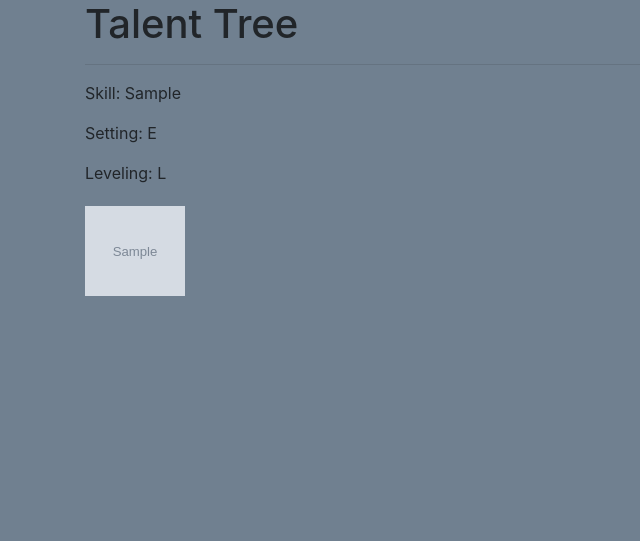
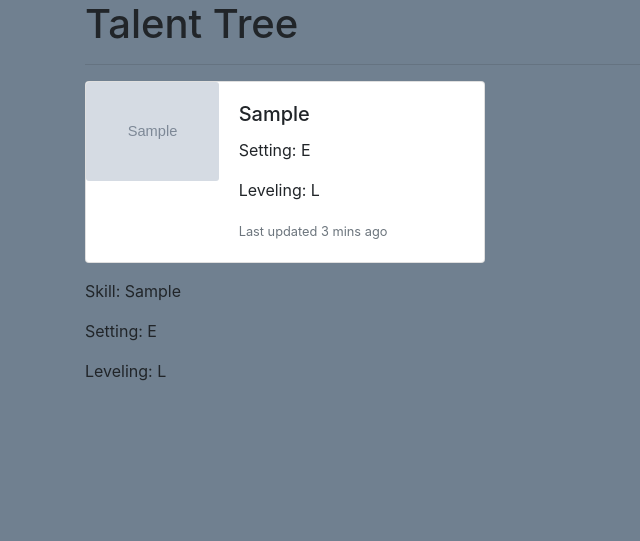
Before and after one commit to ak89mkii/Repbucket-project-04, a Django app: page /talents/ in a window 1280 px wide. Shown: the part 126-667 px from the top of the page, without its empty margins (0-640 px from the left). Run offline with Django 3.2, Linux system fonts and the light colour scheme; tables that the repository leaves empty hold one stand-in row (values such as "Sample post"); grey boxes marked "Sample" are stand-in pictures; some libraries are stand-ins or nearby versions.

Commit message:
Data in talent tree

```diff
--- a/main_app/templates/talents/index.html
+++ b/main_app/templates/talents/index.html
@@ -4,10 +4,26 @@
 <h1>Talent Tree</h1>
 <hr />
 {% for talent in talents %}
+<div class="card mb-3" style="max-width: 400px">
+    <div class="row no-gutters">
+      <div class="col-md-4">
+        <img src="{{ talent.image }}" class="card-img" alt="...">
+      </div>
+      <div class="col-md-8">
+        <div class="card-body">
+          <h5 class="card-title">{{ talent.skill }}</h5>
+          <p class="card-text">Setting: {{ talent.setting }}</p>
+          <p class="card-text">Leveling: {{ talent.leveling }}</p>
+          <p class="card-text"><small class="text-muted">Last updated 3 mins ago</small></p>
+        </div>
+      </div>
+    </div>
+  </div>
+
 <p>Skill: {{ talent.skill }}</p>
 <p>Setting: {{ talent.setting }}</p>
 <p>Leveling: {{ talent.leveling }}</p>
-<img class="navbar-brand" src="{{ talent.image }}" width="100" height="100" alt="" loading="lazy">
+
 
 {% endfor %}
 
```
